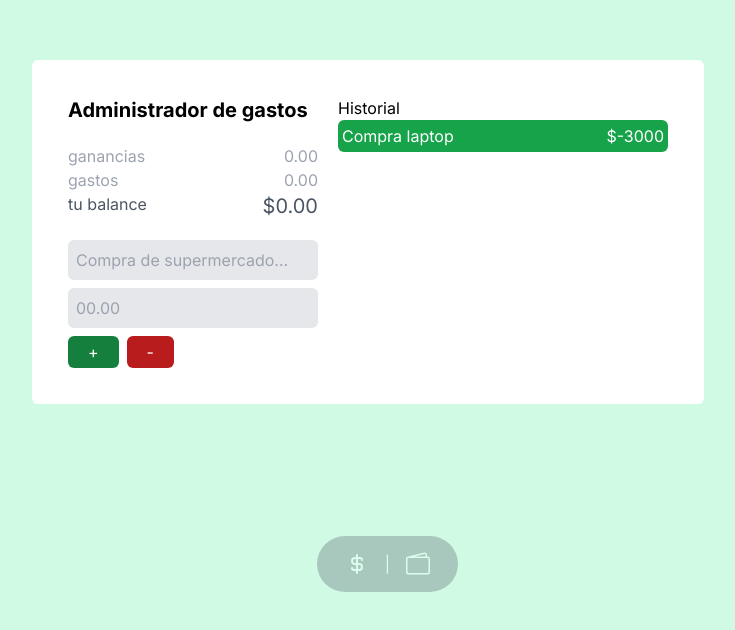
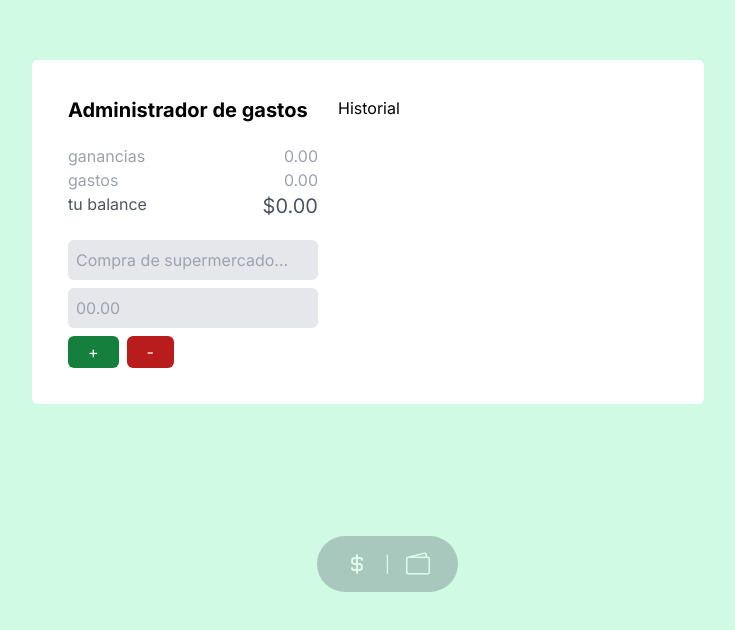
Before and after one commit to ElDev1/currency-app, a Next.js app: page /dashboard in a window 1280 px wide. Shown: the part 168-798 px from the top of the page, without its empty margins (272-1007 px from the left). Built offline with nearby package versions, Linux system fonts and the light colour scheme.

Commit message:
add HistoryCard dynamic data

```diff
--- a/src/app/dashboard/page.tsx
+++ b/src/app/dashboard/page.tsx
@@ -4,15 +4,26 @@ import { ExpenseTracker } from "@/components/ExpenseTracker"
 import HistoryCard from "@/components/HistoryCard"
 import { useState } from "react"
 
+type HistoryElement = {
+  id: number
+  text: string
+  amount: number
+}
+
+
 export default function Page() {
-  const [historyList, setHistoryList] = useState([])
+  const [historyList, setHistoryList] = useState<HistoryElement[]>([])
 
   return (
     <section className="bg-white p-9 rounded-md flex gap-5 max-w-2xl w-full">
       <ExpenseTracker historyList={historyList} setHistoryList={setHistoryList}/>
       <div className="max-w-5xl w-full">
         <h1>Historial</h1>
-        <HistoryCard/>
+        <div className="flex flex-col gap-1">
+          {
+            historyList.map(elem => <HistoryCard key={elem.id} text={elem.text} amount={elem.amount} setHistoryList={setHistoryList} />)
+          }
+        </div>
       </div>
     </section>
   )
--- a/src/components/DolarCard.tsx
+++ b/src/components/DolarCard.tsx
@@ -25,7 +25,7 @@ export const DolarCard = ({ dollarType, dollarValues, amount }: Props) => {
   const sell = dollarValues.sell.slice(1)
 
   const totalPriceBuy = (Number(amount) / Number(buy)).toFixed(2)
-  const totalPriceSell = (Number(amount) / Number(buy)).toFixed(2)
+  const totalPriceSell = (Number(amount) / Number(sell)).toFixed(2)
 
   return (
     <div>
--- a/src/components/ExpenseTracker.tsx
+++ b/src/components/ExpenseTracker.tsx
@@ -1,6 +1,7 @@
 import { useRef, useState } from "react"
 
 type historyObj = {
+    id: number
     text: string
     amount: number
   }
@@ -12,6 +13,7 @@ interface Props {
 
 export const ExpenseTracker = ({historyList, setHistoryList}: Props) => {
   const [expense, setExpense] = useState(false)
+  const formRef = useRef<HTMLFormElement>(null);
   const amountButton = useRef<HTMLInputElement>(null)
   const descriptionButton = useRef<HTMLInputElement>(null)
 
@@ -26,20 +28,22 @@ export const ExpenseTracker = ({historyList, setHistoryList}: Props) => {
     e.preventDefault()
     if(!expense) {
         const newElem = {
+            id: window.crypto.randomUUID(),
             text: descriptionButton.current?.value,
             amount: Number(amountButton.current?.value)
         }
         setHistoryList([...historyList, newElem])
     } else {
         const newElem = {
+            id: window.crypto.randomUUID(),
             text: descriptionButton.current?.value,
             amount: Number(amountButton.current?.value) * -1
         }
         setHistoryList([...historyList, newElem])
     }
+    formRef.current?.reset()
+    //e.target.reset()
   }
-
-  console.log(historyList)
 
   return (
     <div className="max-w-[250px] w-full">
@@ -56,7 +60,7 @@ export const ExpenseTracker = ({historyList, setHistoryList}: Props) => {
             <p>tu balance</p>
             <p className="text-xl">${total}</p>
         </div>
-        <form onSubmit={handleSubmit} className="flex flex-col gap-2 mt-5">
+        <form onSubmit={handleSubmit} ref={formRef} className="flex flex-col gap-2 mt-5">
             <input type="text" ref={descriptionButton} required className="bg-gray-200 rounded-md w-full max-w-[250px] p-2 outline-none" placeholder="Compra de supermercado..." />
             <input type="number" ref={amountButton} required className="bg-gray-200 rounded-md w-full max-w-[250px] p-2 outline-none" placeholder="00.00"/>
             <div className="flex gap-2">
--- a/src/components/HistoryCard.tsx
+++ b/src/components/HistoryCard.tsx
@@ -1,8 +1,14 @@
-export default function HistoryCard() {
+interface Props {
+    setHistoryList: Function
+    text: string
+    amount: number
+}
+
+export default function HistoryCard({text, amount, setHistoryList}: Props) {
   return (
     <div className="flex justify-between bg-green-600 text-white p-1 rounded-md h-auto">
-        <p>Compra laptop</p>
-        <p>$-3000</p>
+        <p>{text}</p>
+        <p>${amount}</p>
     </div>
   )
 }
```
